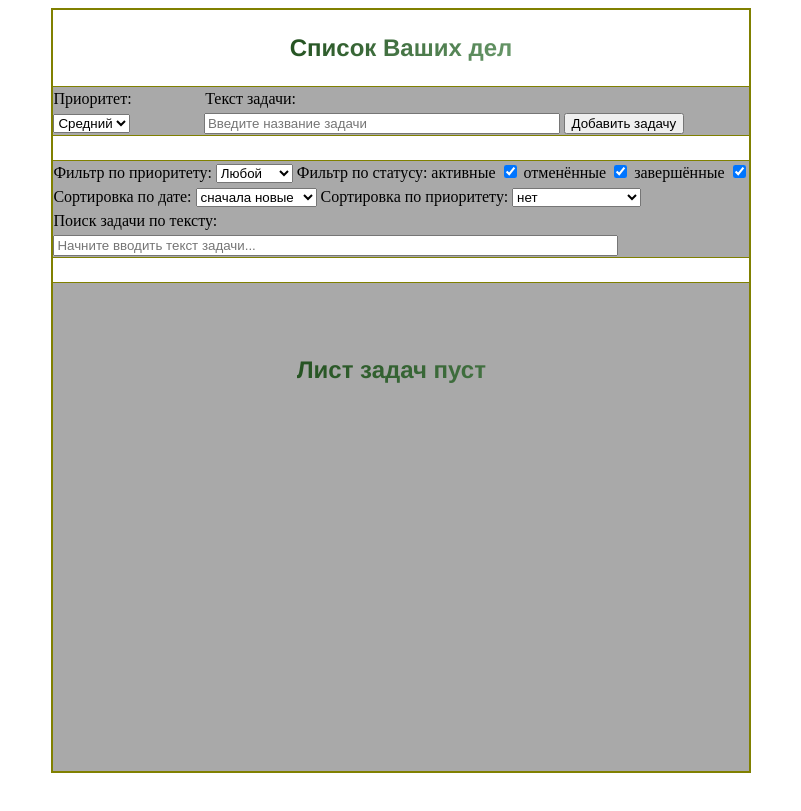
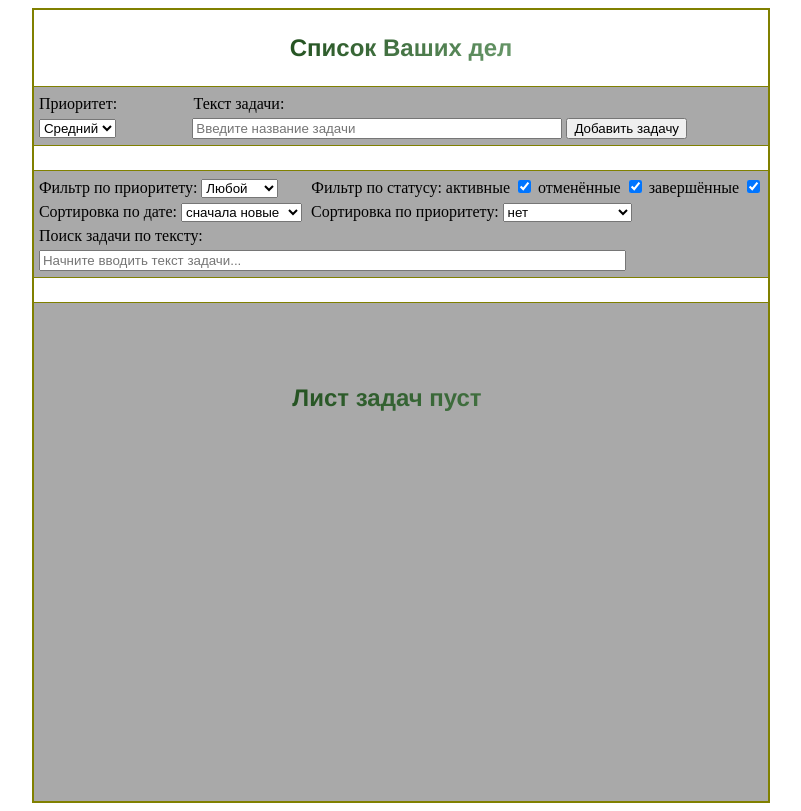
Before and after one commit to RvKybe/ToDoList, a website: page index.html in a window 1280 px wide. Shown: the whole page, without its empty margins (239-1040 px from the left). Drawn offline with Linux system fonts and the light colour scheme.

Commit message:
some css changes

```diff
--- a/index.html
+++ b/index.html
@@ -27,7 +27,7 @@
                 <option value="2" selected>Средний</option>
                 <option value="1">Низкий</option>
             </select>
-            <input type="text" id="input-task-name" placeholder="Введите название задачи"> <!--инпут в одну строку?-->
+            <input type="text" id="input-task-name" maxlength="100" placeholder="Введите название задачи"> <!--инпут в одну строку?-->
             <button type="button"
                     onclick="addTask()">
                 Добавить задачу
@@ -45,7 +45,7 @@
             <option value="2">Средний</option>
             <option value="1">Низкий</option>
         </select>
-        <span>Фильтр по статусу: </span>
+        <span style="margin-left: 29px">Фильтр по статусу: </span>
         <label for="checkbox-rejected">активные</label>
         <input type="checkbox" id="checkbox-rejected" checked onclick="filterTasks()">
         <label for="checkbox-active">отменённые</label>
@@ -60,7 +60,7 @@
             <option value="fromOld">сначала старые</option>
         </select>
 
-        <span> Сортировка по приоритету:</span>
+        <span style="margin-left: 5px"> Сортировка по приоритету:</span>
         <select id="sort-priority"
                 onchange="launchSort('priority')">
             <option value="none" selected >нет</option>
@@ -69,7 +69,7 @@
         </select>
         <br>
         <span> Поиск задачи по тексту:</span>
-        <input type="text" id="search-task-name" oninput="startSearch()" placeholder="Начните вводить текст задачи...">
+        <input type="text" id="search-task-name" oninput="startSearch()" maxlength="100" placeholder="Начните вводить текст задачи...">
     </div>
     <br>
     <div id="output"
--- a/script.js
+++ b/script.js
@@ -42,7 +42,6 @@ function addTask() {
         innerObject['Время для вывода'] = outputTime;
         innerObject['Статус'] = status;
         innerObject['time'] = time;
-
         request('POST', innerObject, 0)
             .then(() => {
                 filterTasks();
@@ -118,7 +117,7 @@ function filterTasks() {
             }
             filteredTasks = tasks.filter((task) => {
                 return a.includes(task['Статус']) &&
-                    (textSearch.value.trim === '' || task['Название задачи'].toLowerCase().indexOf(textSearch.value.toLowerCase()) > -1) &&
+                    (!textSearch.value.trim || task['Название задачи'].toLowerCase().indexOf(textSearch.value.toLowerCase()) > -1) &&
                     (filterPriorityValue === 'all' || filterPriorityValue === task['Приоритет']);
             });
             launchSort(sort, false);
--- a/style.css
+++ b/style.css
@@ -15,10 +15,10 @@ body {
     background-color: darkgray;
     border-bottom: 1px solid olive;
     border-top: 1px solid olive;
+    padding: 5px;
 }
 .output-area {
     position: relative;
-    width: 100%;
     height: 61vh;
     overflow-y: scroll;
     border-top: 1px solid olive;
```
